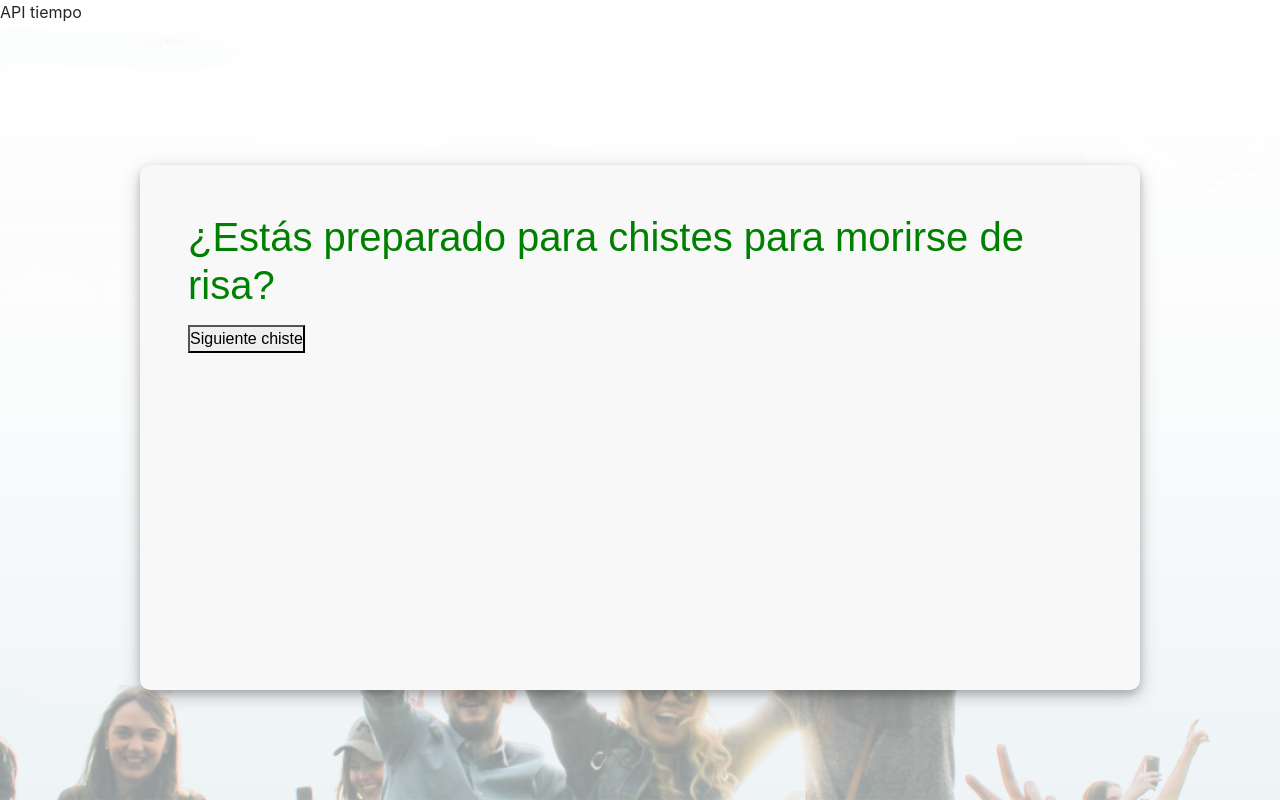
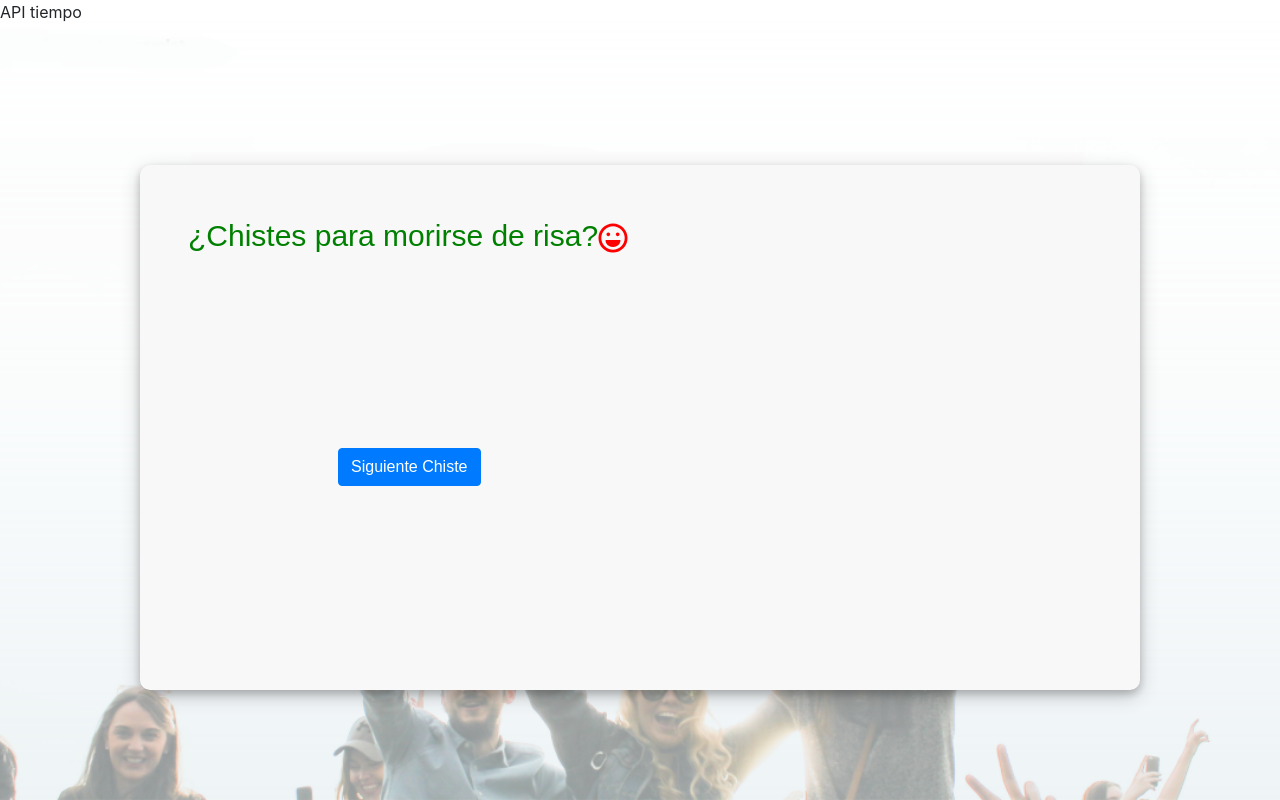
Before and after one commit to emilio-robres/chistes-react, a React (Create React App) app: page / in a window 1280 px wide. Built offline with nearby package versions, Linux system fonts and the light colour scheme; no server answers.

Commit message:
Importo e intriduzco un icon, renderizado inline

```diff
--- a/package.json
+++ b/package.json
@@ -6,11 +6,12 @@
     "@testing-library/jest-dom": "^5.12.0",
     "@testing-library/react": "^11.2.7",
     "@testing-library/user-event": "^12.8.3",
-    "bootstrap": "^5.0.1",
+    "bootstrap": "^4.6.0",
     "react": "^17.0.2",
     "react-bootstrap": "^1.6.0",
     "react-dom": "^17.0.2",
-    "react-scripts": "4.0.3",
+    "react-icons": "^4.2.0",
+    "react-scripts": "^1.1.5",
     "styled-components": "^5.3.0",
     "web-vitals": "^1.1.2"
   },
--- a/public/index.html
+++ b/public/index.html
@@ -20,7 +20,7 @@
     href="https://cdn.jsdelivr.net/npm/bootstrap@4.6.0/dist/css/bootstrap.min.css"
     integrity="sha384-B0vP5xmATw1+K9KRQjQERJvTumQW0nPEzvF6L/Z6nronJ3oUOFUFpCjEUQouq2+l"
     crossorigin="anonymous"
-/>
+    />
     <!--
       Notice the use of %PUBLIC_URL% in the tags above.
       It will be replaced with the URL of the `public` folder during the build.
--- a/src/AppAxios.js
+++ b/src/AppAxios.js
@@ -5,12 +5,13 @@ import Header from "./Componentes/Header.js";
 import Joke from "./Componentes/Joke.js";
 import axios from "axios";
 import styled from "styled-components";
-
+import { FaRegLaugh } from "react-icons/fa";
 
   const StyledDiv = styled.div`
   margin:auto;
   margin-top: 90px;
   font-family:arial;
+  font-size:30px;
   width:1000px;
   height:525px;
   background:#f8f8f8;
@@ -42,7 +43,7 @@ useEffect(() => {
 }, []);
 
     return(
-        <>
+        <div>
 
 
         <header>
@@ -52,8 +53,12 @@ useEffect(() => {
 
 
 
+
+
                     <StyledDiv>
                         <Header/>
+                        <FaRegLaugh color="red" size="30px"/>
+
                         <Joke jokes={jokes}/>
                         <Btn makeRequest={makeRequest}/>
                     </StyledDiv>
@@ -61,7 +66,7 @@ useEffect(() => {
 
         </body>
 
-        </>
+        </div>
     )
 };
 export default Appaxios;
--- a/src/Componentes/Btn.js
+++ b/src/Componentes/Btn.js
@@ -1,5 +1,5 @@
 import React from "react";
-
+import Button from "react-bootstrap/Button";
 
 
 function Btn (props) {
@@ -7,12 +7,12 @@ function Btn (props) {
 
 
     return(
-        <>
-            <button style={{
-                margin:"auto"
-            }} onClick={props.makeRequest}>Siguiente chiste</button>
+        <div>
 
-        </>
+            <Button style={{
+                margin:"150px"
+            }} onClick={props.makeRequest} variant="primary">Siguiente Chiste</Button>
+        </div>
     );
 }
 
--- a/src/Componentes/Header.js
+++ b/src/Componentes/Header.js
@@ -4,12 +4,12 @@ import React from "react";
 function Header (){
     return (
 
-    <h1
+    <span
     style={{
             color:"green"
     }}>
-          ¿Estás preparado para chistes para morirse de risa?
-    </h1>
+          ¿Chistes para morirse de risa?
+    </span>
     )
 };
 
--- a/src/Componentes/Joke.js
+++ b/src/Componentes/Joke.js
@@ -7,15 +7,15 @@ function Joke (props) {
 
       return(
 
-        <>
+        <div>
 
-    <p style={{color:"red"
+    <p style={{color:"black", fontSize:"20px", margin :"40px"
 
     }}>{props.jokes}</p>
 
 
 
-      </>
+      </div>
       );
     }
 export default Joke;
--- a/src/Styles/index.css
+++ b/src/Styles/index.css
@@ -1,4 +1,3 @@
-
 
 *{
     margin:0px;
--- a/src/index.js
+++ b/src/index.js
@@ -3,14 +3,14 @@ import ReactDOM from 'react-dom';
 
 // import AppAsync from './AppAsync';
 // import App from "./App";
-import AppAxios from "./AppAxios";
-// import Layout from "../Componentes/Layout";
+import Appaxios from "./Appaxios";
+
 
 ReactDOM.render(
-  <>
-    {/* <AppAsync/> */}
-  {/* <App/> */}
-  <AppAxios/>
-  </>,
+  <div>
+          {/* <AppAsync/> */}
+          {/* <App/> */}
+  <Appaxios/>
+  </div>,
   document.getElementById('root')
 );
```
Also changed, not shown: 1 other file (tests, documents, lock files or other folders).
